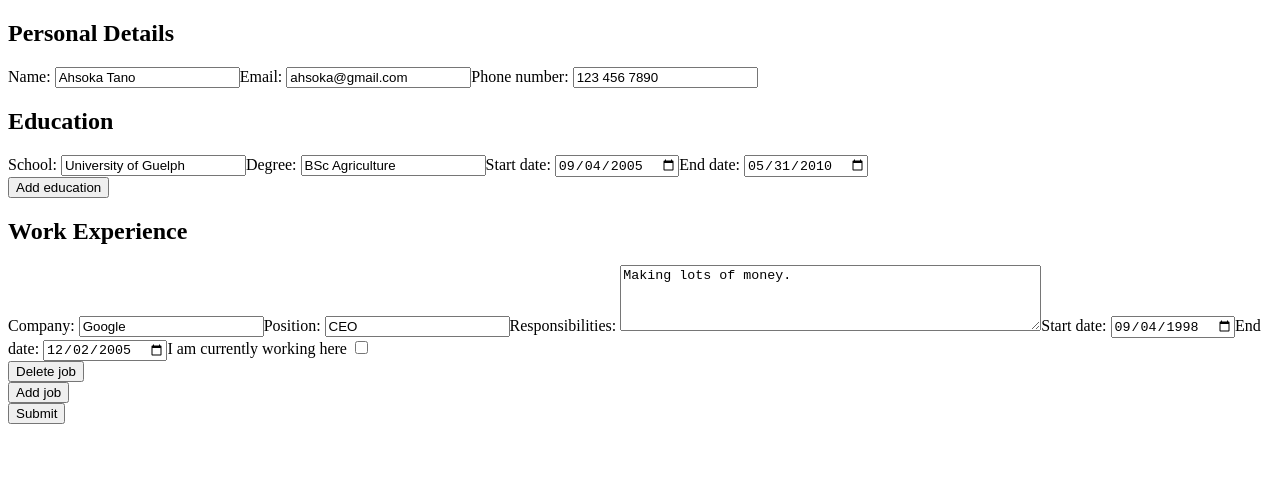
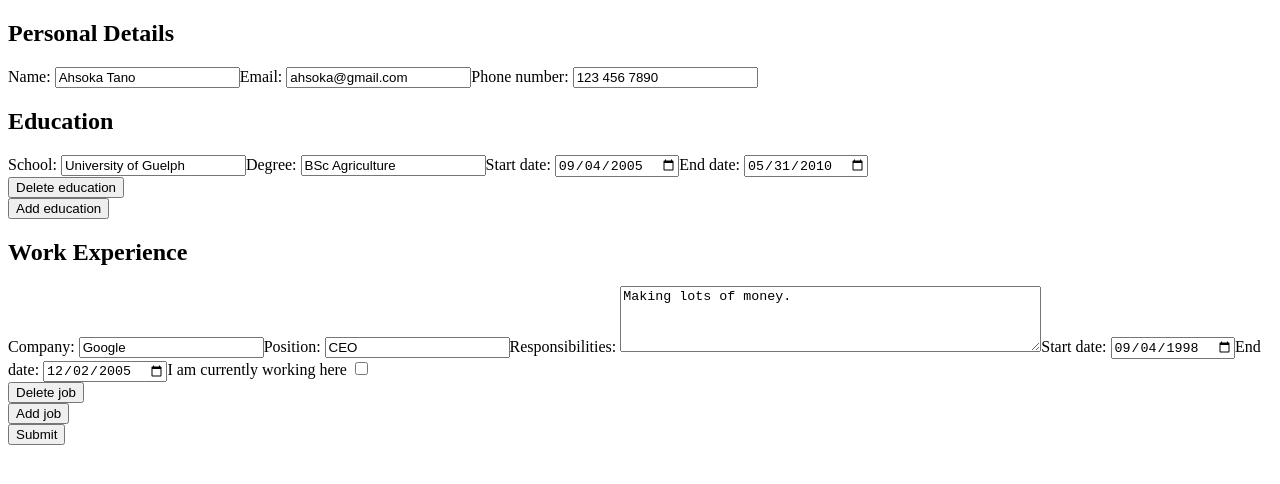
Before and after one commit to jooo-lee/cv-papa, a React (Vite) app: page / in a window 1280 px wide. Shown: the top 484 px of the page. Built offline with nearby package versions, Linux system fonts and the light colour scheme.

Commit message:
Add delete education button

```diff
--- a/src/components/Form.jsx
+++ b/src/components/Form.jsx
@@ -37,6 +37,12 @@ function Form({
           return education;
         }
       })
+    );
+  }
+
+  function deleteEducation(educationId) {
+    setEducations(
+      educations.filter((education) => education.id !== educationId)
     );
   }
 
@@ -85,11 +91,17 @@ function Form({
       </Section>
       <Section name={'Education'}>
         {educations.map((education) => (
-          <EducationInput
-            key={education.id}
-            education={education}
-            updateEducation={updateEducation}
-          />
+          <div key={education.id}>
+            <EducationInput
+              education={education}
+              updateEducation={updateEducation}
+            />
+            <Button
+              type={'button'}
+              onClick={() => deleteEducation(education.id)}
+              text={'Delete education'}
+            />
+          </div>
         ))}
         <Button type={'button'} onClick={addEducation} text={'Add education'} />
       </Section>
```
